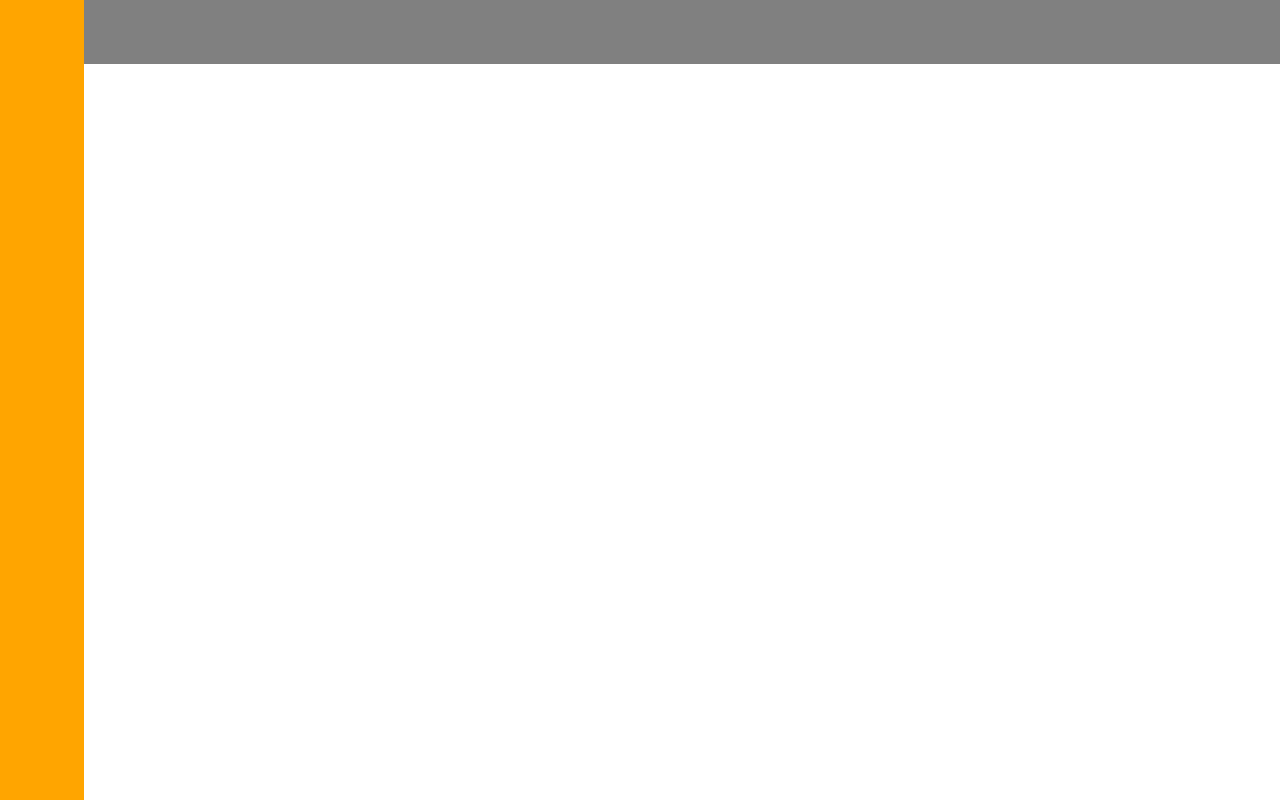
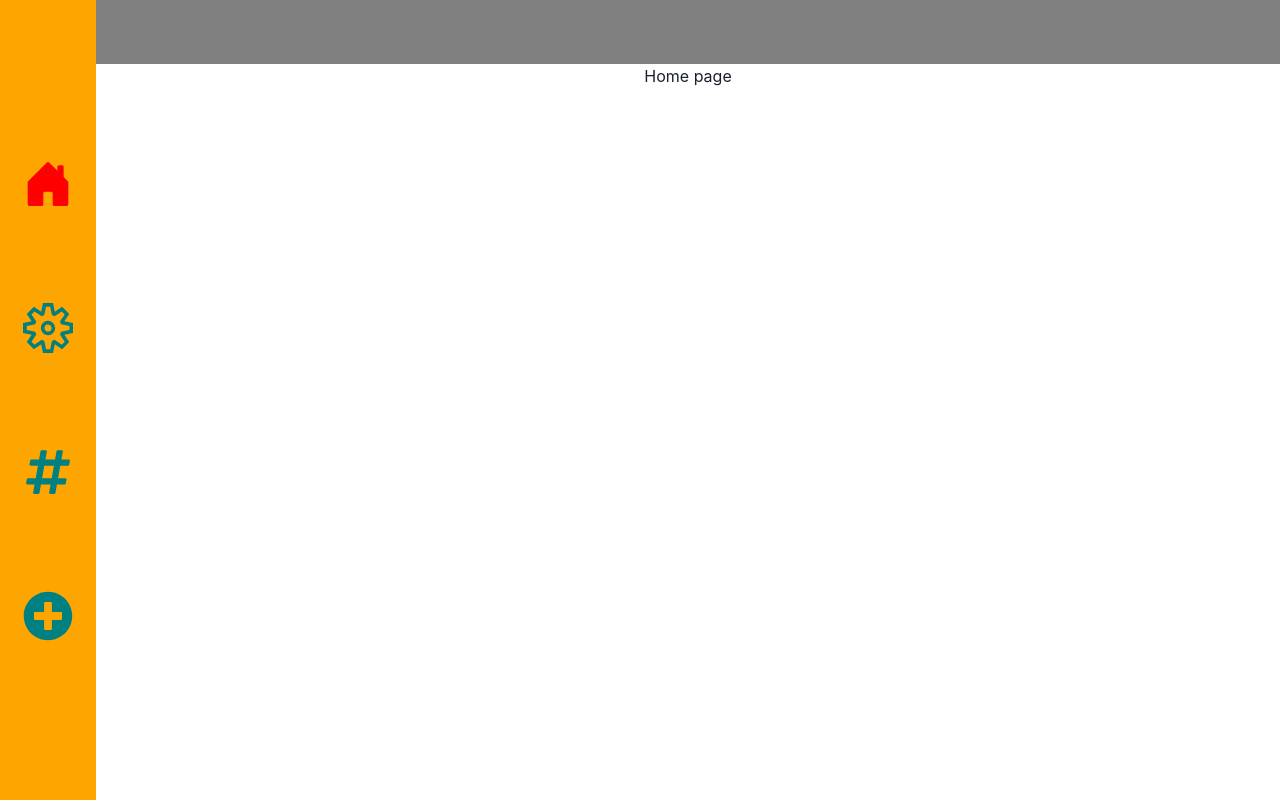
Before and after one commit to Bolexzy/QUIZWHIZ, a React (Create React App) app in the folder client-backend/: page / in a window 1280 px wide. Shown: the top 800 px of the page. Built offline with nearby package versions, Linux system fonts and the light colour scheme.

Commit message:
added the sidebarnav and improved the routing

```diff
--- a/client-backend/src/App.js
+++ b/client-backend/src/App.js
@@ -7,6 +7,8 @@ import {
   createBrowserRouter,
   RouterProvider,
 } from "react-router-dom";
+
+import { Text, Center } from '@chakra-ui/react';
 
 import Root from './components/Root';
 import QuizSettingPage from './components/quiz_settings_components/QuizSettingPage';
@@ -18,6 +20,18 @@ const router = createBrowserRouter([
     path: "/",
     element: <Root />,
     children: [
+      {
+        index: true,
+        element: <Center><Text>Home page</Text></Center>,
+      },
+      {
+        path: "/setting",
+        element: <Center><Text>Setting page</Text></Center>,
+      },
+      {
+        path: "/takequiz",
+        element:<Center><Text>I dont know what this is supposed to be</Text></Center>,
+      },
       {
         path: "/setquiz",
         element: <QuizSettingPage />,
--- a/client-backend/src/components/Root.js
+++ b/client-backend/src/components/Root.js
@@ -1,15 +1,17 @@
+import React from 'react';
 import { Outlet } from "react-router-dom";
 import { Flex } from '@chakra-ui/react';
 import { Box } from '@chakra-ui/react';
+import Sidebar from './Sidebar';
 
 export default function Root() {
     return (
         <>
             <Flex>
-                <Box bg='orange' w='7vw' h='100vw'>
-
+                <Box bg='orange' w='6em' h='100%' pos='fixed'>
+                    <Sidebar />
                 </Box>
-                <Box w='100%'>
+                <Box w='100%' ml='6em'>
                     <Flex direction='column'>
                         <Box bg='grey' h='5vw' w='100%'>
 
--- /dev/null
+++ b/client-backend/src/components/Sidebar.js
@@ -0,0 +1,78 @@
+import React from 'react';
+import { Flex } from '@chakra-ui/react';
+import { IconButton } from '@chakra-ui/react'
+import { BsFillHouseDoorFill } from "react-icons/bs";
+import { FaHashtag } from "react-icons/fa";
+import { VscSettingsGear } from "react-icons/vsc";
+import { FaPlusCircle } from "react-icons/fa";
+import { NavLink } from "react-router-dom";
+
+
+export default function Sidebar() {
+
+    return (
+        <Flex direction='column' alignItems='center' justifyContent='space-around' h='100%' py='7em'>
+            <NavLink
+                to="/"
+            >
+                {({ isActive, isPending }) => (
+                    <IconButton
+                        color={isActive ? 'red' : 'teal'}
+                        border='0px'
+                        variant='outline'
+                        colorScheme='teal'
+                        aria-label='Call Sage'
+                        fontSize='50px'
+                        icon={<BsFillHouseDoorFill />}
+                    />
+                )}
+            </NavLink>
+            <NavLink
+                to="/setting"
+            >
+                {({ isActive, isPending }) => (
+                    <IconButton
+                        color={isActive ? 'red' : 'teal'}
+                        border='0px'
+                        variant='outline'
+                        colorScheme='teal'
+                        aria-label='Call Sage'
+                        fontSize='50px'
+                        icon={<VscSettingsGear />}
+                    />
+                )}
+            </NavLink>
+            <NavLink
+                to="/takequiz"
+            >
+                {({ isActive, isPending }) => (
+                    <IconButton
+                        color={isActive ? 'red' : 'teal'}
+                        border='0px'
+                        variant='outline'
+                        colorScheme='teal'
+                        aria-label='Call Sage'
+                        fontSize='50px'
+                        icon={<FaHashtag />}
+                    />
+                )}
+            </NavLink>
+            <NavLink
+                to="/setquiz"
+            >
+                {({ isActive, isPending }) => (
+                    <IconButton
+                        color={isActive ? 'red' : 'teal'}
+                        border='0px'
+                        variant='outline'
+                        colorScheme='teal'
+                        aria-label='Call Sage'
+                        fontSize='50px'
+                        icon={<FaPlusCircle />}
+                    />
+                )}
+
+            </NavLink>
+        </Flex>
+    );
+}
--- a/client-backend/src/index.js
+++ b/client-backend/src/index.js
@@ -2,7 +2,6 @@ import { ColorModeScript } from '@chakra-ui/react';
 import React, { StrictMode } from 'react';
 import * as ReactDOM from 'react-dom/client';
 import App from './App';
-import './index.css';
 import reportWebVitals from './reportWebVitals';
 import * as serviceWorker from './serviceWorker';
 
```
Also changed, not shown: client-backend/src/components/quiz_taking_component/QuizTakingPage.js (added).
